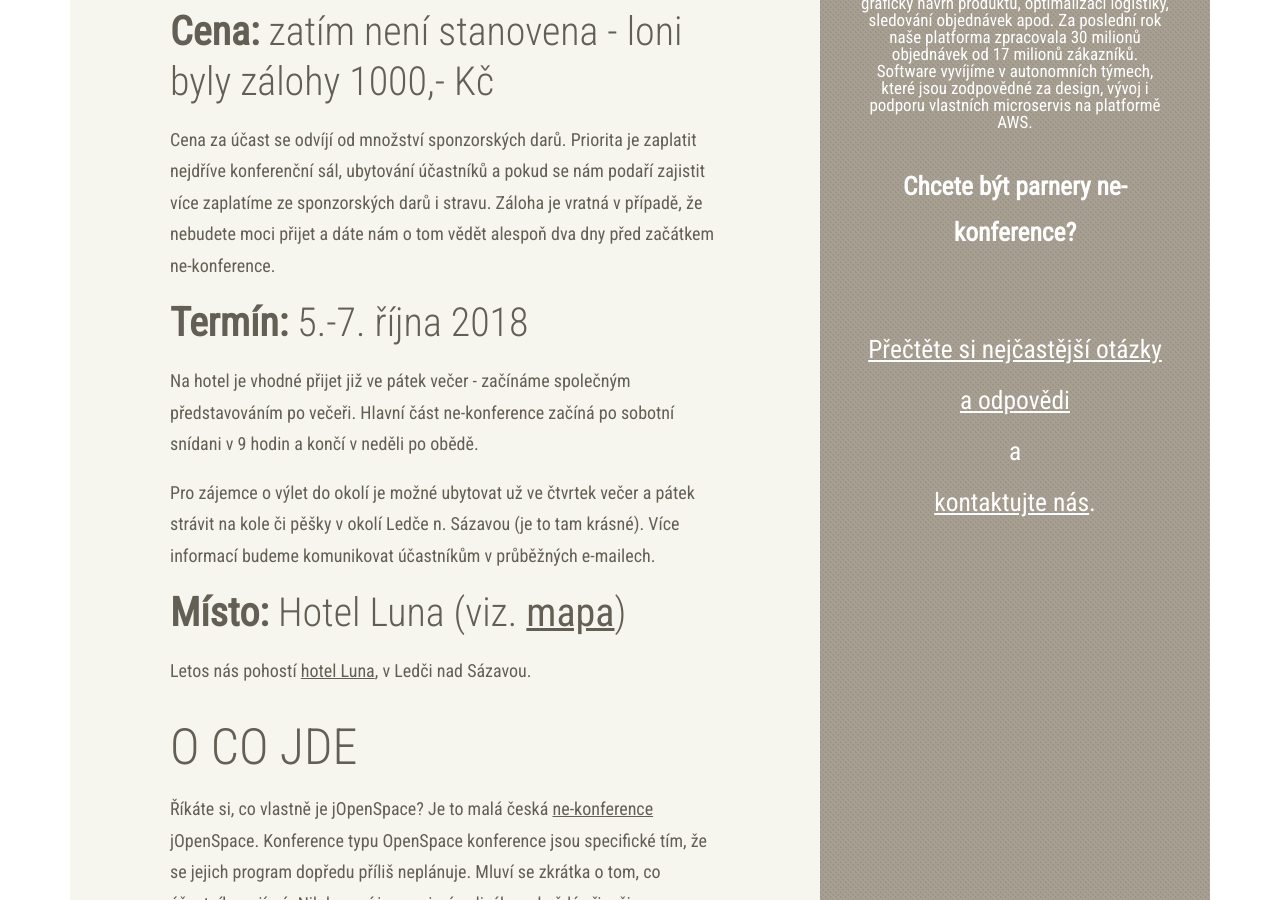
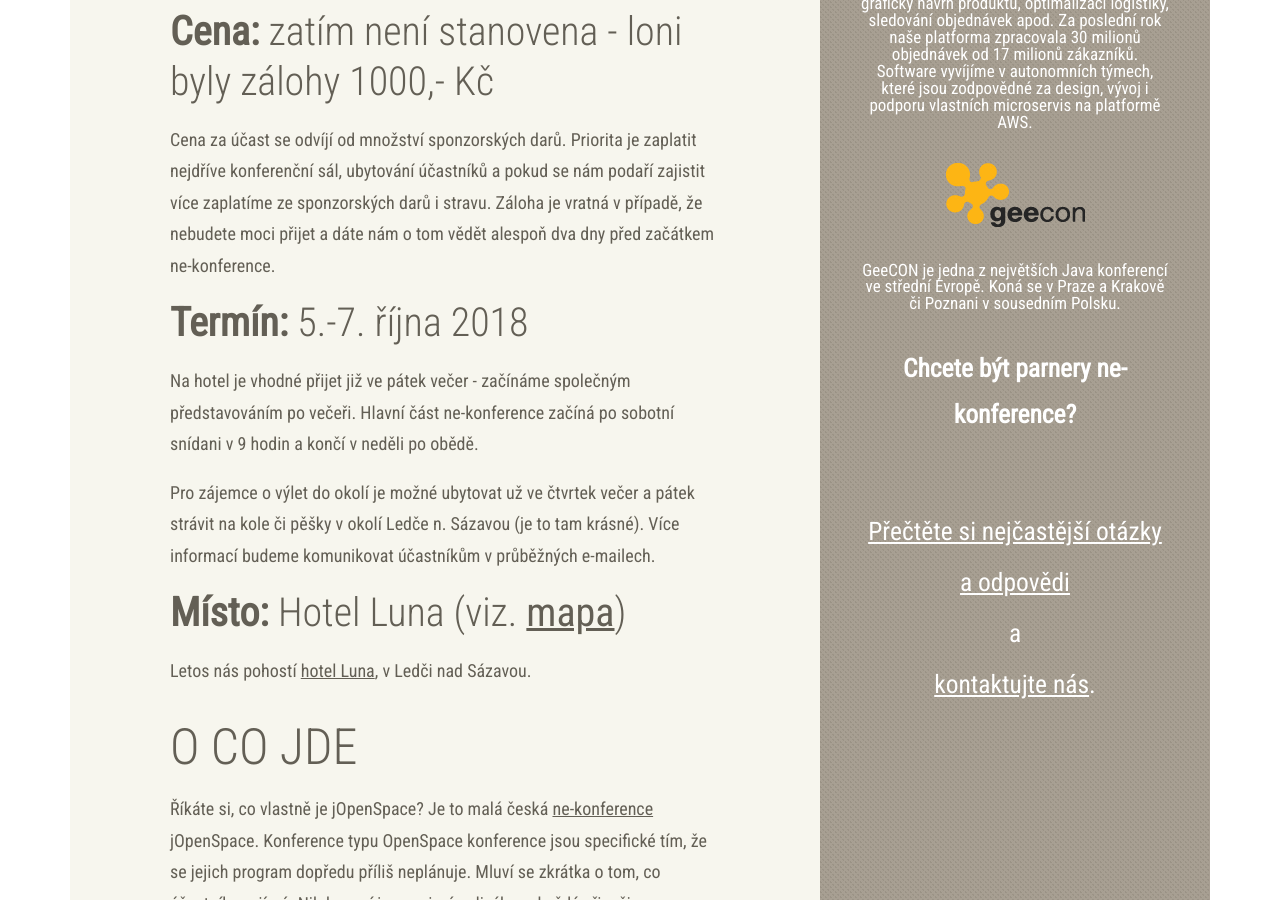
Before and after one commit to novoj/jOpenSpace, a Jekyll site: the page built from index.html, in a window 1280 px wide and 900 px high, scrolled down 974 px. Built offline with Jekyll 4.4.1, drawn with Linux system fonts in a browser that asks for light colours; the list of posts is cut into pages by our own code.

Commit message:
Partners 2018

```diff
--- a/_includes/partners.html
+++ b/_includes/partners.html
@@ -1,10 +1,18 @@
 <h2>Partneři</h2>
 <ul id="sponsors" style="height: 400px">
 	<li>
-               <a href="https://cimpress.com/" target="_blank"><img src="public/images/sponsor/cimpress.png" alt="Cimpress"/></a>
-		<div>
-		Cimpress pomáhá milionům lidí vytvářet customizované produkty jako trička, batohy, marketingové materiály nebo vizitky. Vyvíjíme platformu, která nabízí nástroje a služby pro grafický návrh produktů, optimalizaci logistiky, sledování objednávek apod. Za poslední rok naše platforma zpracovala 30 milionů objednávek od 17 milionů zákazníků. Software vyvíjíme v autonomních týmech, které jsou zodpovědné za design, vývoj i podporu vlastních microservis na platformě AWS.
+        <a href="https://cimpress.com/" target="_blank"><img src="public/images/sponsor/cimpress.png" alt="Cimpress"/></a>
+		<div>Cimpress pomáhá milionům lidí vytvářet customizované produkty jako trička, batohy, marketingové materiály
+			nebo vizitky. Vyvíjíme platformu, která nabízí nástroje a služby pro grafický návrh produktů, optimalizaci
+			logistiky, sledování objednávek apod. Za poslední rok naše platforma zpracovala 30 milionů objednávek od 17
+			milionů zákazníků. Software vyvíjíme v autonomních týmech, které jsou zodpovědné za design, vývoj i podporu
+			vlastních microservis na platformě AWS.
 		</div>
+	</li>
+	<li>
+		<a href="https://geecon.cz" target="_blank"><img src="public/images/sponsor/geecon.png" alt="GeeCON"/></a>
+		<div>GeeCON je jedna z největších Java konferencí ve střední Evropě. Koná se v Praze a Krakově či Poznani v
+		     sousedním Polsku.</div>
 	</li>
 
 	<li>
```
Also changed, not shown: public/images/sponsor/geecon.png (added).
